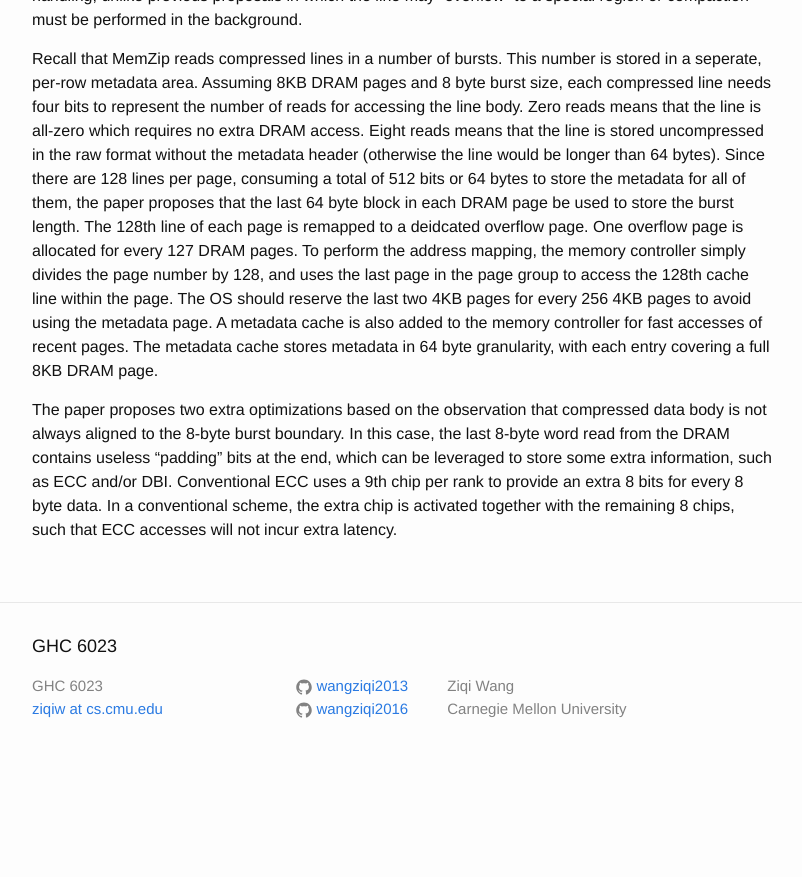
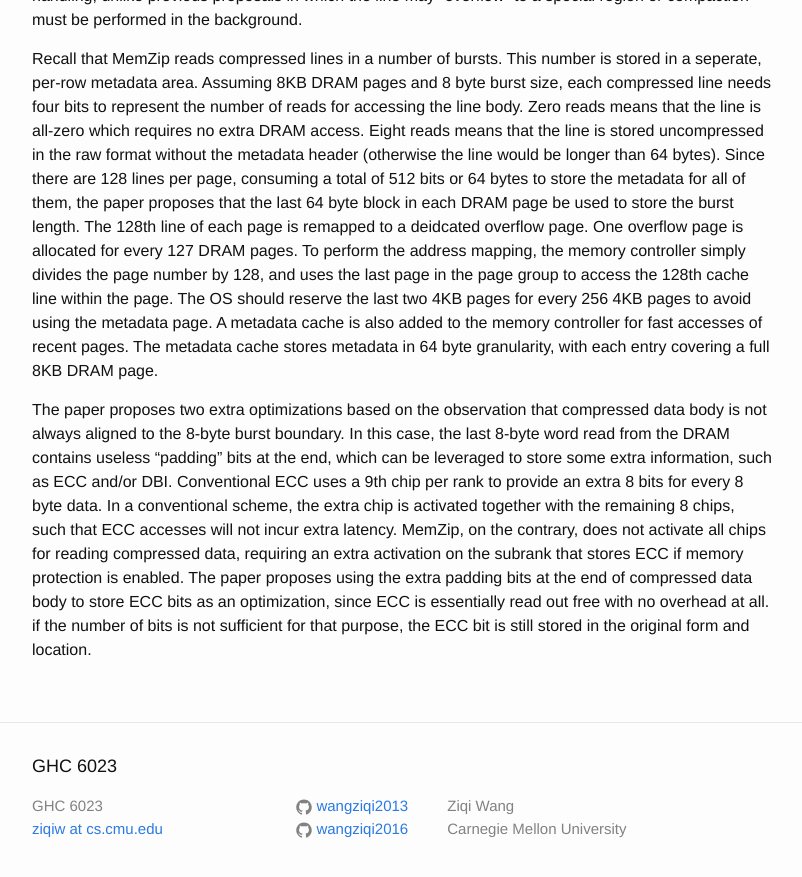
Before and after one commit to wangziqi2013/wangziqi2013.github.io, a Jekyll site: the page built from _posts/2020-07-18-memzip.markdown, in a window 1280 px wide and 900 px high, scrolled down 2362 px. Shown: the top 877 px of the window, without its empty margins (238-1040 px from the left). Built offline with Jekyll 4.4.1, drawn with Linux system fonts in a browser that asks for light colours; before the commit the page ends 3142 px from its top, so only the background shows below that.

Commit message:
Finish ECC

```diff
--- a/_posts/2020-07-18-memzip.markdown
+++ b/_posts/2020-07-18-memzip.markdown
@@ -105,4 +105,8 @@ The paper proposes two extra optimizations based on the observation that compres
 aligned to the 8-byte burst boundary. In this case, the last 8-byte word read from the DRAM contains useless "padding"
 bits at the end, which can be leveraged to store some extra information, such as ECC and/or DBI. Conventional ECC uses
 a 9th chip per rank to provide an extra 8 bits for every 8 byte data. In a conventional scheme, the extra chip is activated
-together with the remaining 8 chips, such that ECC accesses will not incur extra latency.
+together with the remaining 8 chips, such that ECC accesses will not incur extra latency. MemZip, on the contrary, does
+not activate all chips for reading compressed data, requiring an extra activation on the subrank that stores ECC if memory
+protection is enabled. The paper proposes using the extra padding bits at the end of compressed data body to store ECC bits
+as an optimization, since ECC is essentially read out free with no overhead at all.
+if the number of bits is not sufficient for that purpose, the ECC bit is still stored in the original form and location.
```
